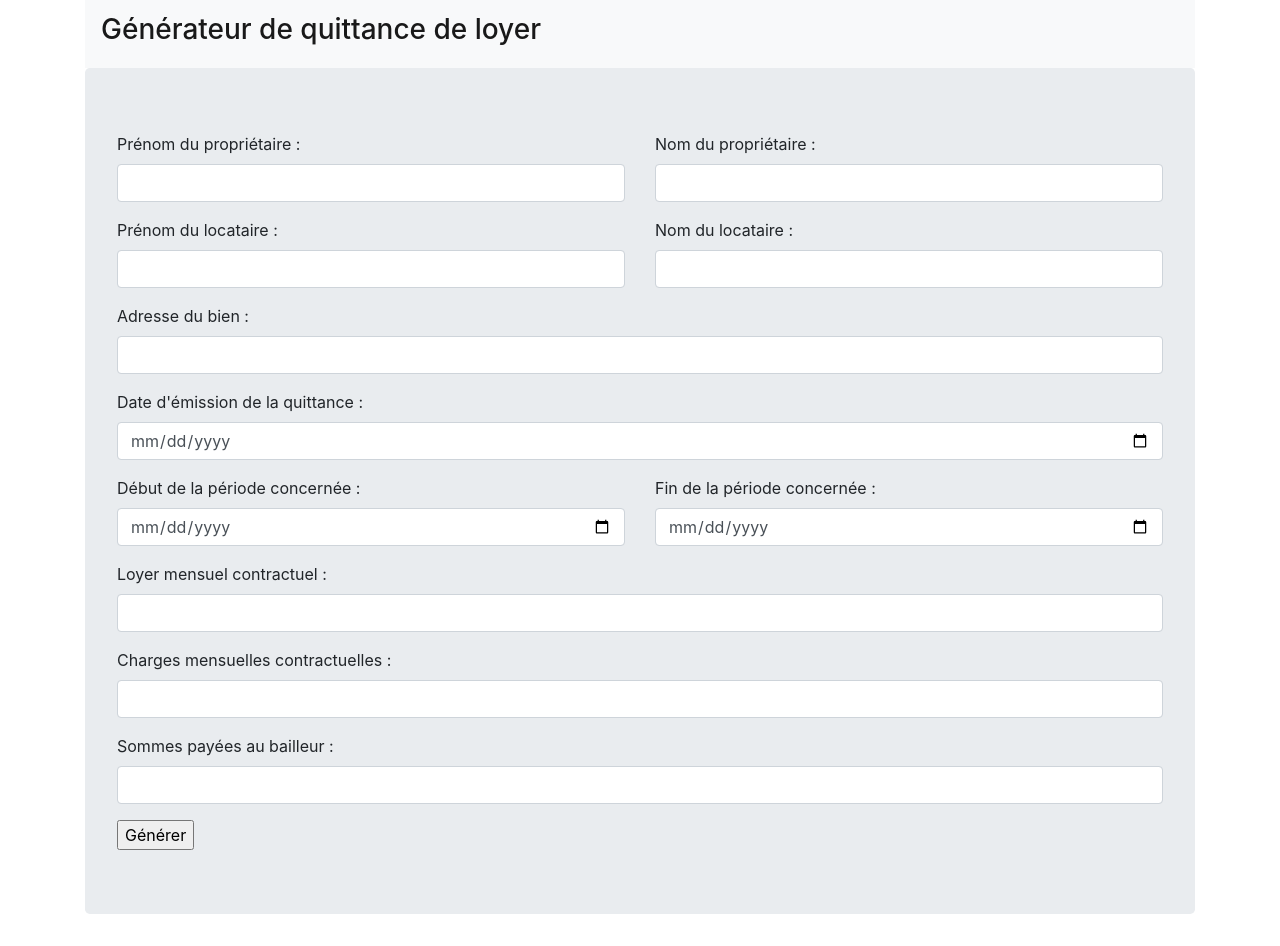
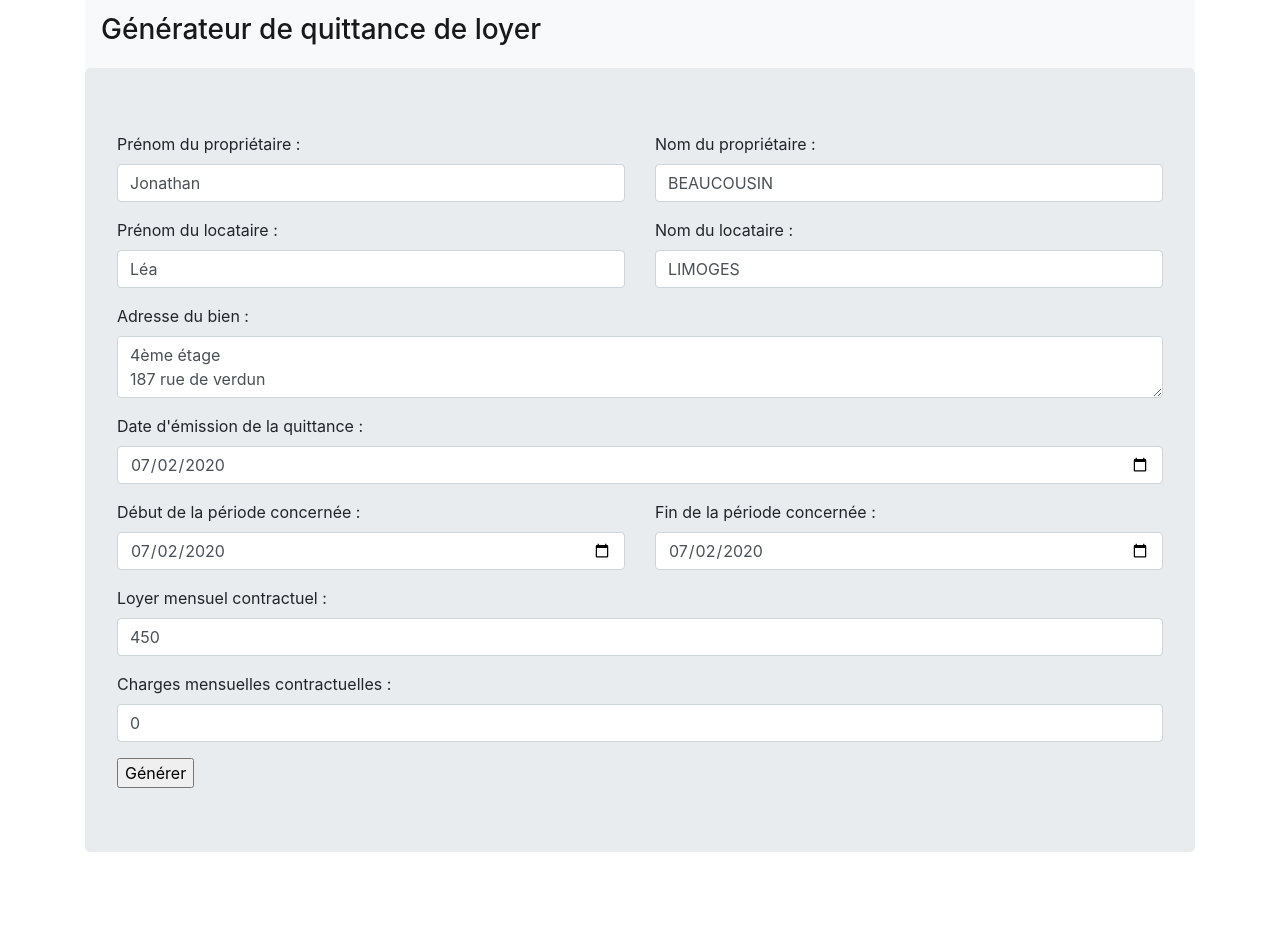
Before and after one commit to jeremybeaucousin/RentReceiptGenerator, a React (Create React App) app: page / in a window 1280 px wide. After the commit the page ends 884 px from the top, so only its background shows below. Built offline with nearby package versions, Linux system fonts and the light colour scheme.

Commit message:
Handle state for formulaire

```diff
--- /dev/null
+++ b/src/components/RentReceiptForm.css
@@ -0,0 +1,4 @@
+textarea.textarea-autosize {
+    resize: both;
+    overflow-y: visible;
+}
--- a/src/components/RentReceiptForm.js
+++ b/src/components/RentReceiptForm.js
@@ -1,23 +1,38 @@
 import React from 'react';
 
 import { FormGroup, FormControl } from 'react-bootstrap';
+import './RentReceiptForm.css';
 
 export default class RentReceiptForm extends React.Component {
 
     constructor(props) {
         super(props);
-        this.state = { value: '' };
+        this.state = {
+            'ownerFirstName' : "Jonathan",
+            'ownerLastName' : "BEAUCOUSIN",
+            'tenantFirstName' : "Léa",
+            'tenantLastName' : "LIMOGES",
+            'adresse' : "4ème étage\n187 rue de verdun\n76600 Le havre\nFrance",
+            'dateTransmission' : "2020-07-02",
+            'periodeStart' : "2020-07-02",
+            'periodeEnd' : "2020-07-02",
+            'rent' : 450,
+            'charges' : 0
+        };
 
         this.handleChange = this.handleChange.bind(this);
         this.handleSubmit = this.handleSubmit.bind(this);
     }
 
     handleChange(event) {
-        this.setState({ value: event.target.value });
+        const value = event.target.value;
+        console.log(value);
+        console.log(event.target.name);
+        this.setState({ [event.target.name]: event.target.value });
     }
 
     handleSubmit(event) {
-        alert('A name was submitted: ' + this.state.value);
+        alert('A name was submitted: ' + this.state);
         event.preventDefault();
     }
 
@@ -27,12 +42,12 @@ export default class RentReceiptForm extends React.Component {
                 <FormGroup className="row">
                     <div className="col-sm-6">
                         <label htmlFor="RentReceiptFormOwnerFirstName"> Prénom du propriétaire : </label>
-                        <FormControl type="text" id="RentReceiptFormOwnerFirstName" value={this.state.value} onChange={this.handleChange} />
+                        <FormControl type="text" name="ownerFirstName" id="RentReceiptFormOwnerFirstName" value={this.state.ownerFirstName} onChange={this.handleChange} />
                     </div>
 
                     <div className="col-sm-6">
                         <label htmlFor="RentReceiptFormOwnerLastName"> Nom du propriétaire : </label>
-                        <FormControl type="text" id="RentReceiptFormOwnerLastName" value={this.state.value} onChange={this.handleChange} />
+                        <FormControl type="text" name="ownerLastName" id="RentReceiptFormOwnerLastName" value={this.state.ownerLastName} onChange={this.handleChange} />
                     </div>
 
                 </FormGroup>
@@ -40,51 +55,46 @@ export default class RentReceiptForm extends React.Component {
                 <FormGroup className="row">
                     <div className="col-sm-6">
                         <label htmlFor="RentReceiptFormTenantFirstName"> Prénom du locataire : </label>
-                        <FormControl type="text" id="RentReceiptFormTenantFirstName" value={this.state.value} onChange={this.handleChange} />
+                        <FormControl type="text" name="tenantFirstName" id="RentReceiptFormTenantFirstName" value={this.state.tenantFirstName} onChange={this.handleChange} />
                     </div>
                     <div className="col-sm-6">
                         <label htmlFor="RentReceiptFormTenantLastName"> Nom du locataire : </label>
-                        <FormControl type="text" id="RentReceiptFormTenantLastName" value={this.state.value} onChange={this.handleChange} />
+                        <FormControl type="text" name="tenantLastName" id="RentReceiptFormTenantLastName" value={this.state.tenantLastName} onChange={this.handleChange} />
                     </div>
                 </FormGroup>
 
                 <FormGroup >
                     <label htmlFor="RentReceiptFormAdresse"> Adresse du bien : </label>
-                    <FormControl type="text" id="RentReceiptFormAdresse" value={this.state.value} onChange={this.handleChange} />
+                    <textarea className="form-control textarea-autosize" name="adresse" id="RentReceiptFormAdresse" value={this.state.adresse} onChange={this.handleChange} />
                 </FormGroup>
 
                 <FormGroup >
                     <label htmlFor="RentReceiptFormDateTransmission"> Date d'émission de la quittance : </label>
-                    <FormControl type="date" id="RentReceiptFormDateTransmission" value={this.state.value} onChange={this.handleChange} />
+                    <FormControl type="date" name="dateTransmission" id="RentReceiptFormDateTransmission" value={this.state.dateTransmission} onChange={this.handleChange} />
                 </FormGroup>
 
                 <FormGroup className="row">
-                <div className="col-sm-6">
-                <label htmlFor="RentReceiptFormPeriodeStart"> Début de la période concernée : </label>
-                    <FormControl type="date" id="RentReceiptFormPeriodeStart" value={this.state.value} onChange={this.handleChange} />
+                    <div className="col-sm-6">
+                        <label htmlFor="RentReceiptFormPeriodeStart"> Début de la période concernée : </label>
+                        <FormControl type="date" name="periodeStart" id="RentReceiptFormPeriodeStart" value={this.state.periodeStart} onChange={this.handleChange} />
                     </div>
                     <div className="col-sm-6">
-                    <label htmlFor="RentReceiptFormPeriodeEnd"> Fin de la période concernée : </label>
-                    <FormControl type="date" id="RentReceiptFormPeriodeEnd" value={this.state.value} onChange={this.handleChange} />
+                        <label htmlFor="RentReceiptFormPeriodeEnd"> Fin de la période concernée : </label>
+                        <FormControl type="date" name="periodeEnd" id="RentReceiptFormPeriodeEnd" value={this.state.periodeEnd} onChange={this.handleChange} />
                     </div>
 
                 </FormGroup>
 
                 <FormGroup >
                     <label htmlFor="RentReceiptFormRent"> Loyer mensuel contractuel : </label>
-                    <FormControl type="number" id="RentReceiptFormRent" value={this.state.value} onChange={this.handleChange} />
+                    <FormControl type="number" name="rent" id="RentReceiptFormRent" value={this.state.rent} onChange={this.handleChange} />
                 </FormGroup>
 
                 <FormGroup >
-                    <label htmlFor="RentReceiptFormCharge"> Charges mensuelles contractuelles : </label>
-                    <FormControl type="number" id="RentReceiptFormCharge" value={this.state.value} onChange={this.handleChange} />
+                    <label htmlFor="RentReceiptFormCharges"> Charges mensuelles contractuelles : </label>
+                    <FormControl type="number" name="charge" id="RentReceiptFormCharges" value={this.state.charges} onChange={this.handleChange} />
                 </FormGroup>
 
-                <FormGroup >
-                    <label htmlFor="RentReceiptFormSum"> Sommes payées au bailleur : </label>
-                    <FormControl type="text" id="RentReceiptFormSum" value={this.state.value} onChange={this.handleChange} />
-
-                </FormGroup>
                 <input type="submit" value="Générer" />
             </form>
         );
```
